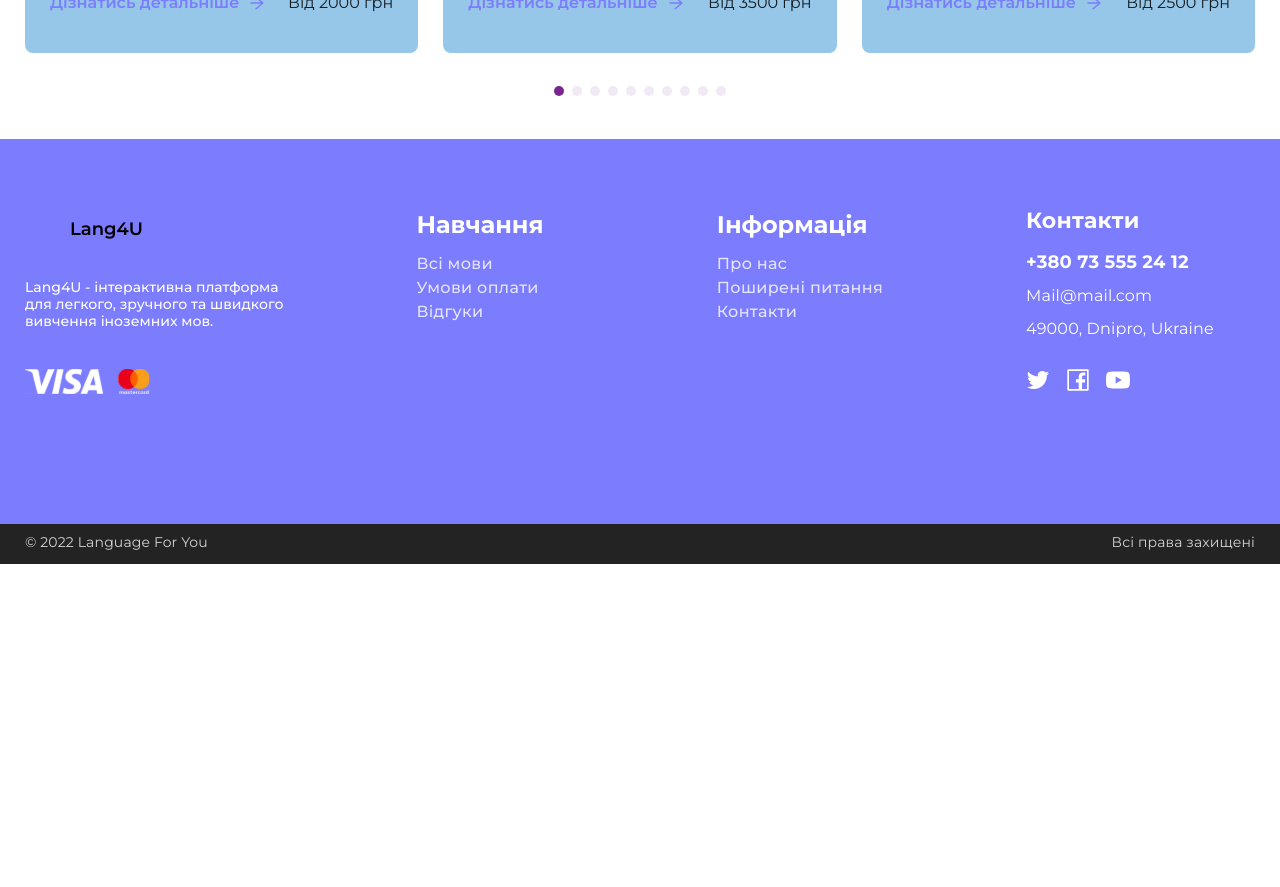
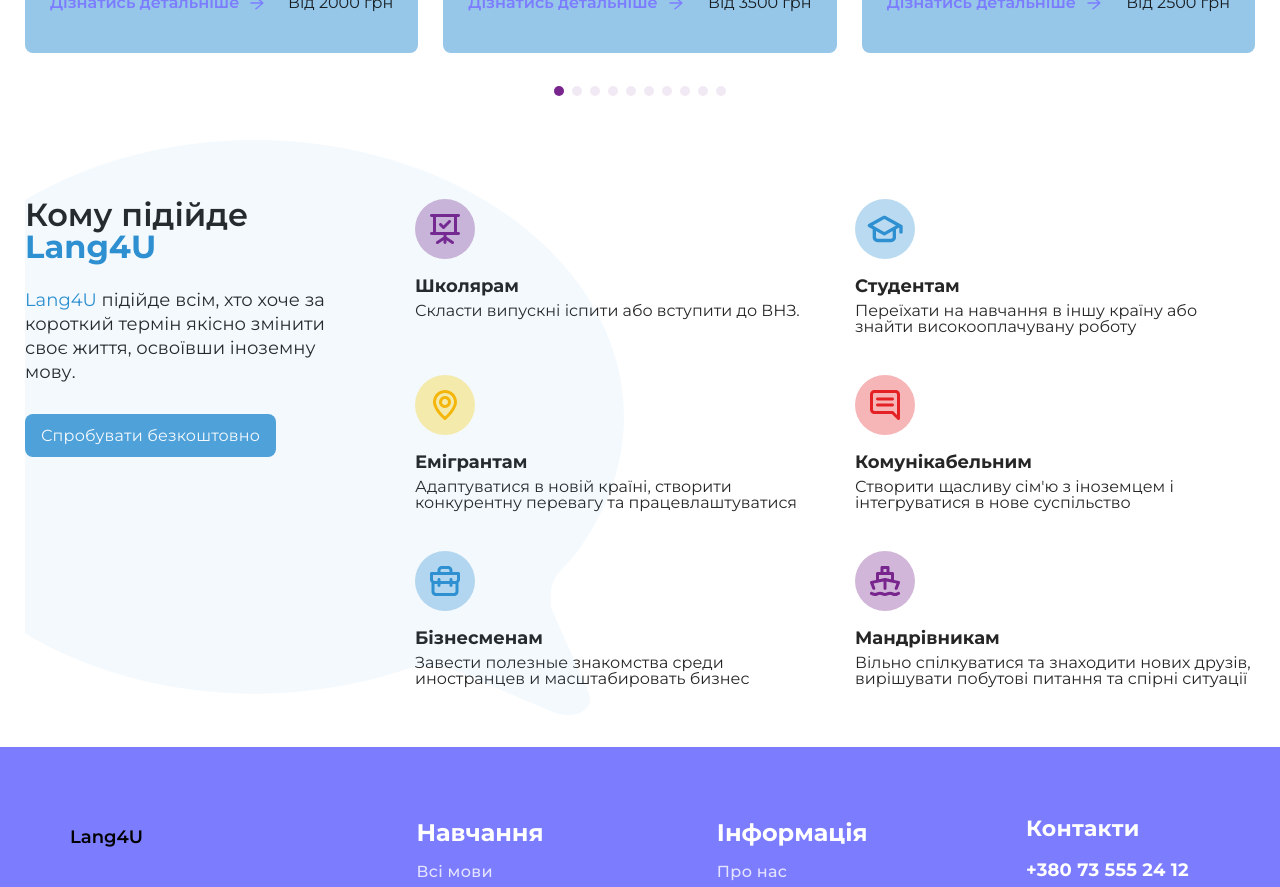
Before and after one commit to DmitryMass/Lang4U_Project, a React (Create React App) app: page / in a window 1280 px wide. Shown: the part 900-1787 px from the top of the page. Before the commit the page ends 1464 px from the top, so only its background shows below. Built offline with nearby package versions, Linux system fonts and the light colour scheme.

Commit message:
added new section ForWhom homepage

```diff
--- /dev/null
+++ b/src/Components/Constants/ForWhom/forWhom.ts
@@ -0,0 +1,50 @@
+import complete from '../../../Assets/Icons/complete.svg';
+import hat from '../../../Assets/Icons/hat.svg';
+import geo from '../../../Assets/Icons/geoposition.svg';
+import message from '../../../Assets/Icons/message.svg';
+import backpack from '../../../Assets/Icons/backpack.svg';
+import ship from '../../../Assets/Icons/ship.svg';
+import { IForWhom } from '../../../Types/for-whom-types';
+
+export const forWhom: IForWhom[] = [
+  {
+    logo: `${complete}`,
+    human: 'Школярам',
+    description: 'Скласти випускні іспити або вступити до ВНЗ.',
+    color: 'item__violet',
+  },
+  {
+    logo: `${hat}`,
+    human: 'Студентам',
+    description:
+      'Переїхати на навчання в іншу країну або знайти високооплачувану роботу',
+    color: 'item__blue',
+  },
+  {
+    logo: `${geo}`,
+    human: 'Емігрантам',
+    description:
+      'Адаптуватися в новій країні, створити конкурентну перевагу та працевлаштуватися',
+    color: 'item__yellow',
+  },
+  {
+    logo: `${message}`,
+    human: 'Комунікабельним',
+    description: `Створити щасливу сім'ю з іноземцем і інтегруватися в нове суспільство`,
+    color: 'item__red',
+  },
+  {
+    logo: `${backpack}`,
+    human: 'Бізнесменам',
+    description:
+      'Завести полезные знакомства среди иностранцев и масштабировать бизнес',
+    color: 'item__blue',
+  },
+  {
+    logo: `${ship}`,
+    human: 'Мандрівникам',
+    description:
+      'Вільно спілкуватися та знаходити нових друзів, вирішувати побутові питання та спірні ситуації',
+    color: 'item__violet',
+  },
+];
--- /dev/null
+++ b/src/Components/PageComponents/Home/ForWhom/ForWhom.tsx
@@ -0,0 +1,43 @@
+import React, { FC } from 'react';
+import { IForWhom } from '../../../../Types/for-whom-types';
+import { forWhom } from '../../../Constants/ForWhom/forWhom';
+import { ROUTES } from '../../../Constants/Routes/routes';
+import Button from '../../../Button/Button';
+import Nav from '../../../Navigation/Nav';
+import ForWhomItem from './ForWhomItem/ForWhomItem';
+
+import question from '../../../../Assets/Icons/question.svg';
+import styles from './for-whom.module.scss';
+
+const ForWhom: FC = () => {
+  return (
+    <section className={styles.forWhom}>
+      <div className={styles.forWhom__question}>
+        <object data={question} type='' />
+      </div>
+      <div className={styles.forWhom__info}>
+        <h3 className={styles.forWhom__title}>Кому підійде</h3>
+        <p className={styles.forWhom__subtitle}>Lang4U</p>
+        <p className={styles.forWhom__text}>
+          <span className={styles.text__span}>Lang4U</span> підійде всім, хто
+          хоче за короткий термін якісно змінити своє життя, освоївши іноземну
+          мову.{' '}
+        </p>
+        <Button
+          children='Спробувати безкоштовно'
+          route={ROUTES.REGISTRATION}
+          modificator={'main__free'}
+        />
+      </div>
+      <Nav
+        modificator={styles.forWhom__nav}
+        items={forWhom}
+        renderItems={(item: IForWhom) => (
+          <ForWhomItem item={item} key={item.human} />
+        )}
+      />
+    </section>
+  );
+};
+
+export default ForWhom;
--- /dev/null
+++ b/src/Components/PageComponents/Home/ForWhom/ForWhomItem/ForWhomItem.tsx
@@ -0,0 +1,24 @@
+import React, { FC } from 'react';
+import { IForWhom } from '../../../../../Types/for-whom-types';
+
+import './for-whom-item.scss';
+
+interface IForWhomItemProps {
+  item: IForWhom;
+}
+
+const ForWhomItem: FC<IForWhomItemProps> = ({ item }) => {
+  const { description, human, logo, color } = item;
+
+  return (
+    <div className={'item__box'}>
+      <div className={`item__obj ${color}`}>
+        <object data={logo} type='' aria-label='logo'></object>
+      </div>
+      <h3 className={'item__title'}>{human}</h3>
+      <p className={'item__description'}>{description}</p>
+    </div>
+  );
+};
+
+export default ForWhomItem;
--- /dev/null
+++ b/src/Components/PageComponents/Home/ForWhom/ForWhomItem/for-whom-item.scss
@@ -0,0 +1,26 @@
+@import '../../../../../Styles/vars';
+
+.item__obj {
+  border-radius: 50%;
+  width: 60px;
+  height: 60px;
+  @include flex-container(center, center, nowrap);
+  margin-bottom: 15px;
+}
+.item__violet {
+  background: $violet-opacity;
+}
+.item__red {
+  background: $red-opacity;
+}
+.item__yellow {
+  background: $yellow-opacity;
+}
+.item__blue {
+  background: $blue-opacity;
+}
+
+.item__title {
+  @include text(18px, 24px, 700);
+  margin-bottom: 5px;
+}
--- /dev/null
+++ b/src/Components/PageComponents/Home/ForWhom/for-whom.module.scss
@@ -0,0 +1,71 @@
+@import '../../../../Styles/vars';
+
+.forWhom {
+  @include flex-container(space-between, flex-start, nowrap);
+  padding: 60px 0;
+  gap: 20px;
+  position: relative;
+  @media screen and (max-width: 768px) {
+    @include flex-container(flex-start, center, wrap);
+    gap: 60px;
+    padding: 30px 0;
+  }
+}
+
+.forWhom__nav {
+  display: grid;
+  grid-template-columns: repeat(2, minmax(200px, 400px));
+  gap: 40px;
+
+  @media screen and (max-width: 576px) {
+    grid-template-columns: repeat(1, minmax(200px, 1fr));
+  }
+}
+
+.forWhom__info {
+  max-width: 335px;
+}
+
+.forWhom__title {
+  @include text(32px, 100%, 600);
+  @media screen and (max-width: 768px) {
+    @include text(21px, 26px, 600);
+  }
+  @media screen and (max-width: 576px) {
+    @include text(16px, 24px, 600);
+  }
+}
+
+.forWhom__subtitle {
+  @include text(32px, 100%, 700);
+  @media screen and (max-width: 768px) {
+    @include text(21px, 26px, 600);
+  }
+  @media screen and (max-width: 576px) {
+    @include text(16px, 24px, 600);
+    margin-bottom: 10px;
+  }
+  color: $blue-main;
+  margin-bottom: 25px;
+}
+
+.forWhom__text {
+  @include text(18px, 24px, 400);
+  margin-bottom: 40px;
+  @media screen and (max-width: 576px) {
+    @include text(16px, 24px, 400);
+    margin-bottom: 20px;
+  }
+}
+.text__span {
+  color: $blue-main;
+}
+
+.forWhom__question {
+  position: absolute;
+  top: 0;
+  left: 0;
+  & > object {
+    max-width: 100%;
+  }
+}
--- a/src/Components/PageComponents/Home/MainInfo/main-info.module.scss
+++ b/src/Components/PageComponents/Home/MainInfo/main-info.module.scss
@@ -30,6 +30,11 @@
     @include text(32px, 44px, 700);
     margin-bottom: 10px;
   }
+
+  @media screen and (max-width: 576px) {
+    @include text(28px, 36px, 700);
+    margin-bottom: 10px;
+  }
 }
 .main__subtitle {
   @include text(20px, 35px, 400);
--- a/src/Pages/Home/Home.tsx
+++ b/src/Pages/Home/Home.tsx
@@ -1,4 +1,5 @@
 import React, { FC } from 'react';
+import ForWhom from '../../Components/PageComponents/Home/ForWhom/ForWhom';
 import MainInfo from '../../Components/PageComponents/Home/MainInfo/MainInfo';
 import CourseSwiper from '../../Components/Swiper/CourseSwiper/CourseSwiper';
 
@@ -10,6 +11,7 @@
       <div className={styles.home__container}>
         <MainInfo />
         <CourseSwiper />
+        <ForWhom />
       </div>
     </div>
   );
--- a/src/Styles/_vars.scss
+++ b/src/Styles/_vars.scss
@@ -18,6 +18,7 @@
 $red-main: #e42125;
 $red-hover: #e84649;
 $red-border: #f19092;
+$red-opacity: #f6b5b6;
 
 //Green Palette
 $green: #21e434;
@@ -25,6 +26,7 @@
 $green-main: #21e434;
 $green-hover: #46e856;
 $green-border: #90f199;
+$green-opacity: #b5f6bb;
 
 //Dark-green Palette
 $dark-green: #2aaa37;
@@ -32,6 +34,7 @@
 $dark-green-main: #2aaa37;
 $dark-green-hover: #4eb858;
 $dark-green-border: #94d49b;
+$dark-green-opacity: #b8e3bc;
 
 // Blue - Palette
 $blue: #2e90d1;
@@ -39,8 +42,10 @@
 $blue-main: #2e90d1;
 $blue-hover: #51a2d9;
 $blue-border: #96c7e8;
+$blue-opacity: #b9daf0;
 
 $blue-violet: #7c7cff;
+$violet-opacity: #d2b6d9;
 
 // yellow palette
 $yellow: #fece00;
@@ -48,6 +53,7 @@
 $yellow-main: #fece00;
 $yellow-hover: #fed62b;
 $yellow-border: #fee680;
+$yellow-opacity: #ffefaa;
 
 // mixins
 @mixin container($width, $pd) {
--- /dev/null
+++ b/src/Types/for-whom-types.ts
@@ -0,0 +1,6 @@
+export interface IForWhom {
+  logo: string;
+  human: string;
+  description: string;
+  color: string;
+}
```
Also changed, not shown: src/Assets/Icons/question.svg (added).
